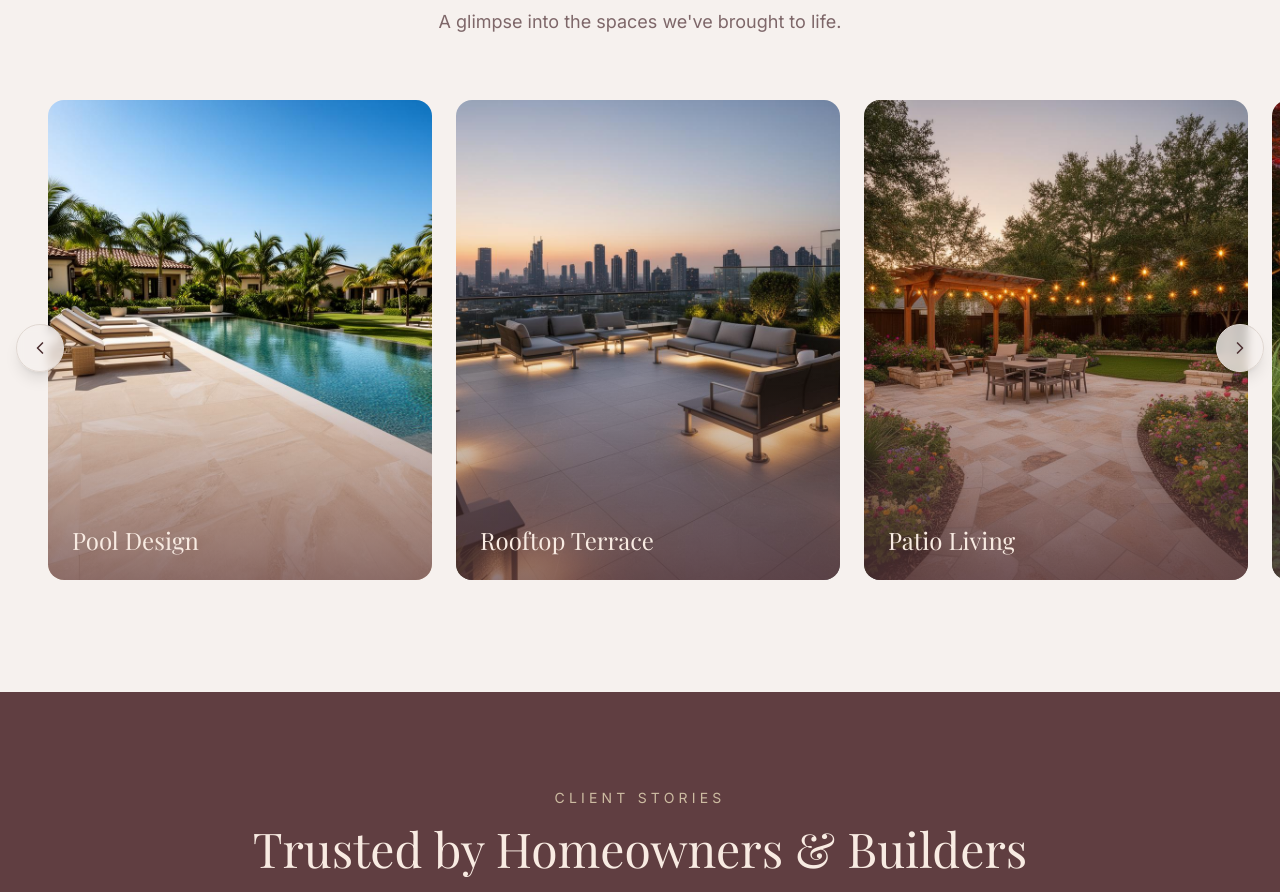
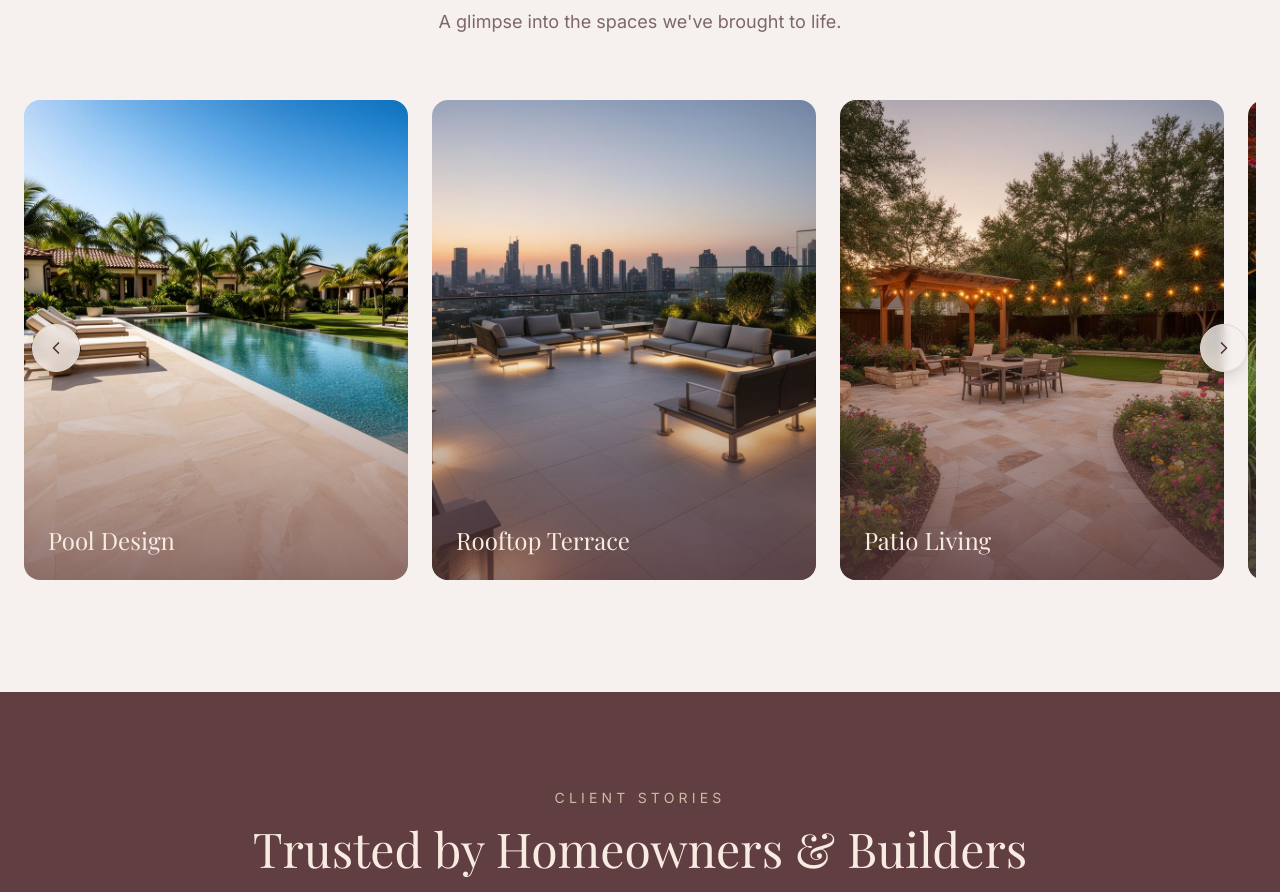
Before and after one commit to SamisDone/Atelier-De-Luca, a Next.js app: page / in a window 1280 px wide. Shown: the part 3442-4334 px from the top of the page. Built offline with nearby package versions, Linux system fonts and the light colour scheme.

Commit message:
Changes
Co-authored-by: SamisDone <119945235+SamisDone@users.noreply.github.com>

```diff
--- a/src/components/VideoShowcase.tsx
+++ b/src/components/VideoShowcase.tsx
@@ -48,12 +48,13 @@ const VideoShowcase = () => {
       </div>
 
       {/* Carousel with arrow buttons */}
+      <div className="container mx-auto px-6">
         <div className="relative overflow-hidden">
           {/* Left arrow */}
           <button
             onClick={() => scroll("left")}
             aria-label="Scroll left"
-          className="hidden md:flex absolute left-4 top-1/2 -translate-y-1/2 z-10 w-12 h-12 items-center justify-center rounded-full bg-background/80 backdrop-blur-sm border border-border text-foreground hover:bg-brand hover:text-primary-foreground hover:border-brand transition-all duration-300 shadow-lg"
+            className="hidden md:flex absolute left-2 top-1/2 -translate-y-1/2 z-10 w-12 h-12 items-center justify-center rounded-full bg-background/80 backdrop-blur-sm border border-border text-foreground hover:bg-brand hover:text-primary-foreground hover:border-brand transition-all duration-300 shadow-lg"
           >
             <ChevronLeft className="w-5 h-5" />
           </button>
@@ -62,16 +63,15 @@ const VideoShowcase = () => {
           <button
             onClick={() => scroll("right")}
             aria-label="Scroll right"
-          className="hidden md:flex absolute right-4 top-1/2 -translate-y-1/2 z-10 w-12 h-12 items-center justify-center rounded-full bg-background/80 backdrop-blur-sm border border-border text-foreground hover:bg-brand hover:text-primary-foreground hover:border-brand transition-all duration-300 shadow-lg"
+            className="hidden md:flex absolute right-2 top-1/2 -translate-y-1/2 z-10 w-12 h-12 items-center justify-center rounded-full bg-background/80 backdrop-blur-sm border border-border text-foreground hover:bg-brand hover:text-primary-foreground hover:border-brand transition-all duration-300 shadow-lg"
           >
             <ChevronRight className="w-5 h-5" />
           </button>
 
           <div
             ref={stripRef}
-          className="flex gap-6 overflow-x-auto snap-x snap-mandatory scrollbar-hide pb-4"
+            className="flex gap-6 overflow-x-auto snap-x snap-mandatory scrollbar-hide pb-4 px-0"
           >
-          <div className="flex-shrink-0 w-6" aria-hidden />
             {showcaseImages.map((img, i) => (
               <motion.div
                 key={img.label}
@@ -93,7 +93,7 @@ const VideoShowcase = () => {
                 </div>
               </motion.div>
             ))}
-          <div className="flex-shrink-0 w-6" aria-hidden />
+          </div>
         </div>
       </div>
     </section>
```
Lines whose indentation alone changed are shown as unchanged.
